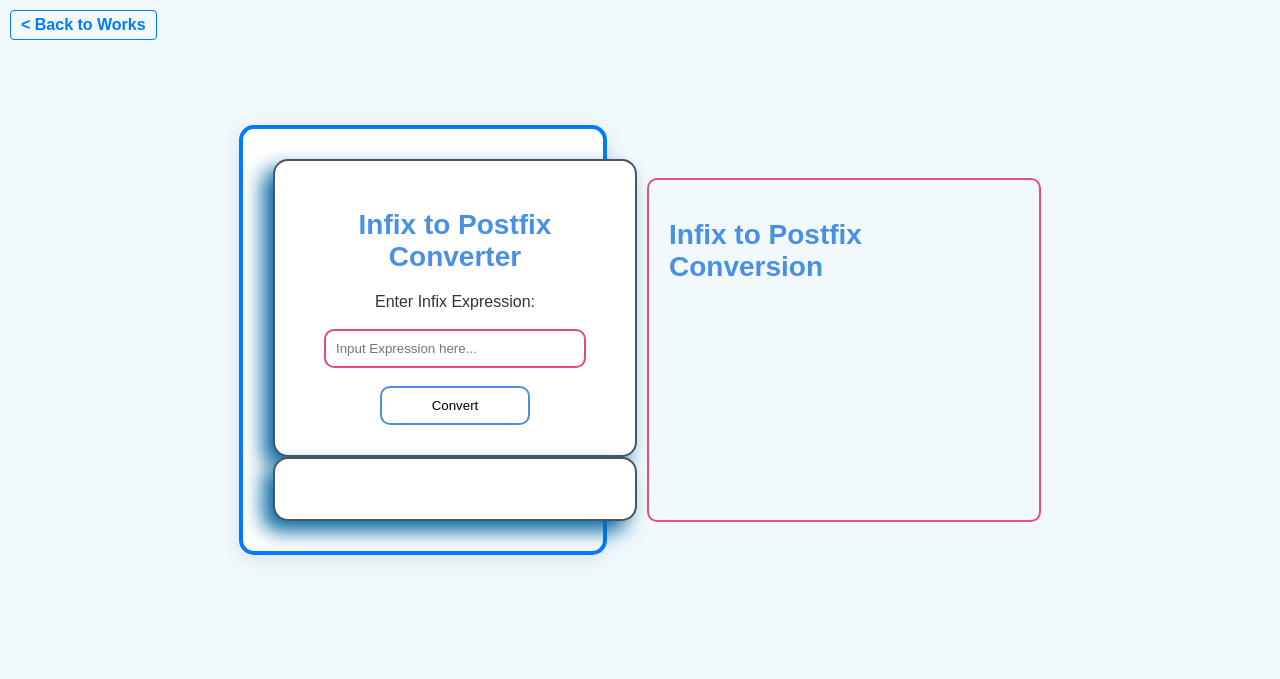
After one commit to RheoCents/Baby-MEN-Webpage, a Flask app: page /work2 in a window 1280 px wide. The commit adds this page. Shown: the top 679 px of the page. Run offline with Flask 3, Linux system fonts and the light colour scheme.

Commit message:
Submission commit

```diff
--- a/app.py
+++ b/app.py
@@ -1,5 +1,6 @@
 from flask import Flask, render_template, request
-from labexercise import linklist
+from labexercise import linklist, stack
+from labexercise.stack import infix_to_postfix
 from templates import *
 
 app = Flask(__name__)
@@ -15,9 +16,22 @@ submitted_inputs_list = []
 def index():
     return render_template('upload.html')
 
+# Route for Works
+@app.route('/works')
+def work():
+    return render_template('works.html')
+
 @app.route('/work1')
 def work1():
-    return render_template('work1.html')
+    return render_template('linkedlist.html')
+
+@app.route('/work2')
+def work2():
+    return render_template('convert.html')
+
+@app.route('/work3')
+def work3():
+    return render_template('word-eater.html')
 
 
 # Route for linked list page
@@ -74,5 +88,23 @@ def remove_at_end():
         submitted_inputs=submitted_inputs_list
     )
 
+@app.route('/work2', methods=['GET', 'POST'])
+def convert_expression():
+    postfix_expression = None
+    infix_expression = None
+    steps_list = []
+
+    if request.method == 'POST':
+        infix_expression = request.form['expression']
+        if infix_expression:
+            postfix_expression, steps_list = infix_to_postfix(infix_expression)
+
+    return render_template(
+        'convert.html',
+        infix_expression=infix_expression,
+        postfix_expression=postfix_expression,
+        steps=steps_list
+    )
+
 if __name__ == "__main__":
     app.run(debug=True)
--- /dev/null
+++ b/templates/convert.html
@@ -0,0 +1,153 @@
+<!DOCTYPE html>
+<html lang="en">
+<head>
+    <meta charset="UTF-8">
+    <meta name="viewport" content="width=device-width, initial-scale=1.0">
+    <title>Infix to Postfix Converter</title>
+    <style>
+    body {
+            font-family: 'Arial', sans-serif;
+            background-color: #f2f9fc;
+            color: #333;
+            display: flex;
+            justify-content: center;
+            align-items: center;
+            height: 85vh;
+            margin: 0;
+    }
+    .home-link {
+        position: absolute;
+        top: 10px;
+        left: 10px;
+        text-decoration: none;
+        color: #007BFF;
+        font-weight: bold;
+        padding: 5px 10px;
+        border: 1px solid #007BFF;
+        border-radius: 4px;
+        transition: background-color 0.2s ease, color 0.2s ease;
+    }
+
+    .home-link:hover {
+        text-decoration: underline;
+        color: #ffffff;
+        background-color: #E94E77;
+        border-color: white;
+    }
+
+    .left-container {
+        border: 4px solid #007BFF;
+        text-align: center;
+        background-color: white;
+        border-radius: 15px;
+        box-shadow: 0 4px 20px rgba(0, 0, 0, 0.1);
+        padding: 30px;
+        width: 300px;
+        flex-direction: column;
+    }
+    .container {
+        text-align: center;
+        background-color: white;
+        border-radius: 15px;
+        border: 2px solid rgb(73, 86, 94);
+        box-shadow: -10px 10px 20px rgb(2, 103, 161);
+        padding: 30px;
+        width: 300px;
+    }
+    .small-box {
+        margin-top: 20px;
+        margin-left: 40px;
+        width: 350px;
+        height: 300px;
+        border: 2px solid #E94E77;
+        border-radius: 10px;
+        padding: 20px;
+        background-color: #f2f9fc;
+    }
+    h1 {
+        font-size: 28px;
+        color: #4A90E2;
+        margin-bottom: 20px;
+    }
+    p {
+        font-size: 20px;
+        margin: 15px 0;
+    }
+    a {
+        text-decoration: none;
+        color: #E94E77;
+        border: 2px solid #E94E77;
+        border-radius: 10px;
+        padding: 10px 15px;
+        transition: all 0.3s ease;
+        display: inline-block;
+    }
+    a:hover {
+        background-color: #E94E77;
+        color: white;
+    }
+    .input-field {
+        border: 2px solid #e24a84;
+        border-radius: 10px;
+        padding: 10px;
+        width: 238px;
+    }
+    .button {
+        border: 2px solid #4a90e2;
+        border-radius: 10px;
+        padding: 10px;
+        background-color: white;
+        cursor: pointer;
+        width: 150px;
+        transition: background-color 0.2s;
+    }
+    .button:hover{
+        background-color: #4a90e2;
+        color: white;
+    }
+
+    .steps-container {
+        line-height: 1.2;
+        padding: 0;
+        margin: 0;
+    }
+    </style>
+</head>
+<body>
+    <a href="/works" class="home-link">&lt; Back to Works</a>
+
+    <div class = "left-container">
+        <div class = "container">
+            <h1>Infix to Postfix Converter</h1>
+            <form method="POST">
+                <label for="expression">Enter Infix Expression:</label>
+                <br><br>
+                <input type="text" id="expression" class = "input-field" name="expression"
+                placeholder = "Input Expression here..." required>
+                <br><br>
+                <button type="submit" class = "button">Convert</button>
+            </form>
+        </div>
+        <div class = "container">
+            {% if infix_expression %}
+                <p><strong>Infix Expression:</strong><p>
+                </p>{{ infix_expression }}</p>
+            {% endif %}
+            </form>
+        </div>
+    </div>
+    <div class = "small-box">
+        <h1>Infix to Postfix Conversion</h1>
+        {% if infix_expression %}
+            <h3>Steps:</h3>
+            <div class ="steps-container">
+                {% for step in steps %}
+                    {{ step }}<br>
+                {% endfor %}
+            </div>
+            <p><strong>Postfix Expression:</strong><p>
+            </p> {{ postfix_expression }}</p>
+        {% endif %}
+    </div>
+</body>
+</html>
--- a/templates/upload.html
+++ b/templates/upload.html
@@ -50,8 +50,8 @@
 <body>
     <div class="container">
         <h1>Baby MEN Site</h1>
-        <p><a href="/linkedlist">Linked List</a></p>
-        <p><a href="/work1">Random Letter Eater</a></p>
+        <p><a href="/0">About Baby Men</a></p>
+        <p><a href="/works">Works</a></p>
     </div>
 </body>
 </html>
```
Also changed, not shown: labexercise/stack.py (added, +78 -0 lines), templates/linkedlist.html (+12 -1 lines), templates/word-eater.html (renamed from templates/work1.html, +20 -5 lines), templates/works.html (added, +119 -0 lines).
